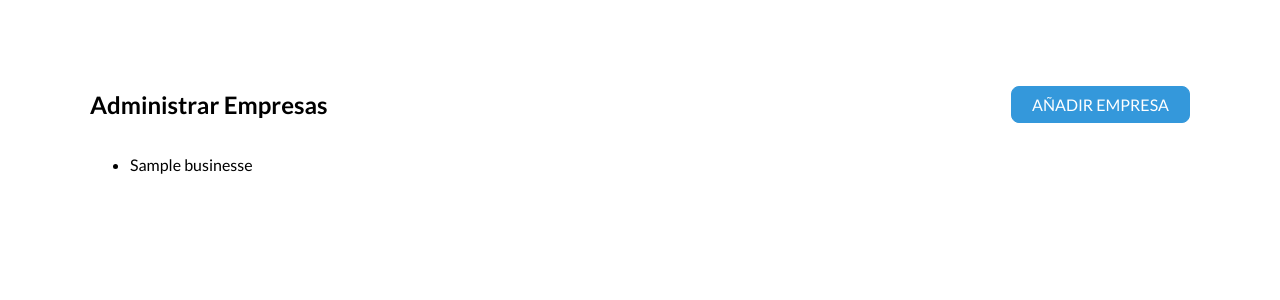
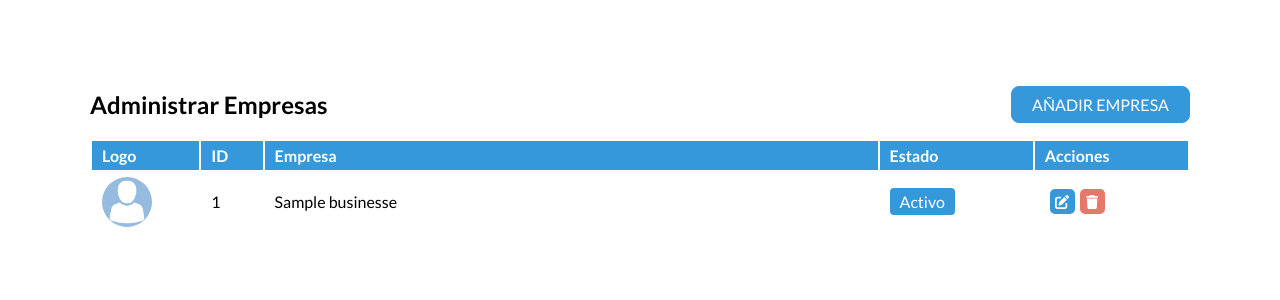
Before and after one commit to angelmgl/docs-system, a PHP site: page /docs-system/admin/empresas in a window 1280 px wide. Shown: the part 69-369 px from the top of the page. Run offline with PHP 8.4, Linux system fonts and the light colour scheme; the visitor is signed in with stand-in values (Sample User, id 1); tables that the repository leaves empty hold one stand-in row (values such as "Sample post"); data that the repository does not hold is empty.

```diff
--- a/admin/empresas/index.php
+++ b/admin/empresas/index.php
@@ -1,6 +1,7 @@
 <?php
 
 require '../../config/config.php';
+require '../../helpers/business.php';
 
 // iniciar sesión y verificar autorización
 session_start();
@@ -53,15 +54,9 @@ $mydb->close();
 
         <?php if (empty($businesses)) { ?>
             <p>No hay resultados para esta búsqueda...</p>
-        <?php } else { ?>
-            <ul>
-                <?php
-                foreach ($businesses as $business) { ?>
-                    <li><?php echo $business["name"] ?></li>
-                <?php }
-                ?>
-            </ul>
-        <?php } ?>
+        <?php } else {
+            include '../../components/admin/business_table.php';
+        } ?>
     </section>
 </body>
 
--- a/admin/usuarios/actions/create_user.php
+++ b/admin/usuarios/actions/create_user.php
@@ -31,7 +31,7 @@ try {
         $profile_picture_path = upload_photo($_FILES['profile_picture'], $upload_system_dir, $upload_url_dir);
     }
 } catch (Exception $e) {
-    handle_form_error($e->getMessage(), $_POST, "/admin/add-user.php");
+    handle_form_error($e->getMessage(), $_POST, "/admin/usuarios/add.php");
 }
 
 // Conexión a la base de datos y preparación de la consulta.
--- a/assets/css/styles.css
+++ b/assets/css/styles.css
@@ -300,6 +300,7 @@ body {
 }
 
 .custom-form .text-input input,
+.custom-form .date-input input,
 .custom-form .file-input input,
 .custom-form .select-input select {
     display: block;
@@ -310,7 +311,8 @@ body {
     border-radius: 5px;
 }
 
-.custom-form #profile-picture-container {
+.custom-form #profile-picture-container,
+.custom-form #logo-container {
     margin: 10px 0;
     width: 100%;
     aspect-ratio: 1;
@@ -319,18 +321,21 @@ body {
     position: relative;
 }
 
-.custom-form #profile-picture-container .action {
+.custom-form #profile-picture-container .action,
+.custom-form #logo-container .action {
     position: absolute;
     top: 10px;
     right: 10px;
 }
 
 .custom-form .file-input #profile-picture-container,
+.custom-form .file-input #logo-container,
 .custom-form .file-input input {
     display: none;
 }
 
 .custom-form .file-input #profile-picture-container.show,
+.custom-form .file-input #logo.show,
 .custom-form .file-input input.show {
     display: block;
 }
@@ -345,6 +350,38 @@ body {
 
 .custom-form .change-password:hover {
     color: var(--primary-color-dark);
+}
+
+.custom-form .date-field {
+    display: flex;
+    align-items: center;
+    justify-content: space-between;
+}
+
+.custom-form .date-field input {
+    width: 80%;
+}
+
+.custom-form .date-field button {
+    width: 18%;
+    padding: 9px 0;
+    text-align: center;
+    font-size: 16px;
+    background: var(--primary-color);
+    color: var(--white-color);
+    border: none;
+    border-radius: 5px;
+    cursor: pointer;
+    transition: all 0.4s;
+}
+
+.custom-form .date-field button:hover {
+    background: var(--primary-color-dark);
+}
+
+.table-actions {
+    display: flex;
+    align-items: center;
 }
 
 .action {
@@ -499,3 +536,77 @@ body {
         gap: 10px;
     }
 }
+
+/* BUSINESS TABLE */
+
+.business-table {
+    width: 100%;
+}
+
+.business-table thead {
+    background: var(--primary-color);
+    color: var(--white-color);
+}
+
+.business-table th, .business-table td {
+    text-align: left;
+    padding: 5px 10px;
+}
+
+.business-table .logo {
+    height: 50px;
+    width: 50px;
+    border-radius: 50%;
+    background-size: cover;
+    background-position: center center;
+}
+
+.business-table tbody tr {
+    cursor: pointer;
+}
+
+.business-table tbody tr:nth-child(odd) {
+    background-color: var(--white-color);
+}
+
+.business-table tbody tr:nth-child(even) {
+    background-color: var(--off-white);
+}
+
+.business-table tbody tr:hover {
+    background: var(--off-white-dark);
+}
+
+.business-table .logo-column {
+    width: 50px;
+}
+
+.business-table .id-column {
+    width: 40px;
+}
+
+.business-table .name-column {
+    width: 400px;
+}
+
+.business-table .status-column {
+    width: 100px;
+}
+
+.business-table .actions-column {
+    width: 100px;
+}
+
+.business-table .status {
+    padding: 4px 10px;
+    border-radius: 4px;
+    color: var(--white-color);
+}
+
+.business-table .status.active {
+    background: var(--primary-color);
+}
+
+.business-table .status.inactive {
+    background: var(--danger-color);
+}
--- /dev/null
+++ b/components/admin/business_table.php
@@ -0,0 +1,45 @@
+<table class="business-table">
+    <thead>
+        <tr>
+            <th class="logo-column">Logo</th>
+            <th class="id-column">ID</th>
+            <th class="name-column">Empresa</th>
+            <th class="status-column">Estado</th>
+            <th class="actions-column">Acciones</th>
+        </tr>
+    </thead>
+    <tbody>
+        <?php
+        foreach ($businesses as $business) { ?>
+            <tr>
+                <td class="logo-column">
+                    <div class="logo" style="background-image: url(<?php echo get_logo($business["logo"]) ?>)"></div>
+                </td>
+                <td class="id-column"><?php echo $business["id"] ?></td>
+                <td class="name-column"><?php echo $business["name"] ?></td>
+                <td class="status-column">
+                    <?php if ($business["is_active"]) { ?>
+                        <span class="status active">Activo</span>
+                    <?php } else { ?>
+                        <span class="status inactive">Inactivo</span>
+                    <?php } ?>
+                </td>
+                <td class="actions-column">
+                    <div class="table-actions">
+                        <a href="<?php echo BASE_URL ?>/admin/usuarios/edit?username=<?php echo $user["username"]; ?>" class="action edit">
+                            <svg xmlns="http://www.w3.org/2000/svg" height="1em" viewBox="0 0 512 512">
+                                <path fill="currentColor" d="M471.6 21.7c-21.9-21.9-57.3-21.9-79.2 0L362.3 51.7l97.9 97.9 30.1-30.1c21.9-21.9 21.9-57.3 0-79.2L471.6 21.7zm-299.2 220c-6.1 6.1-10.8 13.6-13.5 21.9l-29.6 88.8c-2.9 8.6-.6 18.1 5.8 24.6s15.9 8.7 24.6 5.8l88.8-29.6c8.2-2.7 15.7-7.4 21.9-13.5L437.7 172.3 339.7 74.3 172.4 241.7zM96 64C43 64 0 107 0 160V416c0 53 43 96 96 96H352c53 0 96-43 96-96V320c0-17.7-14.3-32-32-32s-32 14.3-32 32v96c0 17.7-14.3 32-32 32H96c-17.7 0-32-14.3-32-32V160c0-17.7 14.3-32 32-32h96c17.7 0 32-14.3 32-32s-14.3-32-32-32H96z" />
+                            </svg>
+                        </a>
+                        <a href="<?php echo BASE_URL ?>/admin/usuarios/delete?username=<?php echo $user["username"]; ?>" class="action delete">
+                            <svg xmlns="http://www.w3.org/2000/svg" height="1em" viewBox="0 0 448 512">
+                                <path fill="currentColor" d="M135.2 17.7L128 32H32C14.3 32 0 46.3 0 64S14.3 96 32 96H416c17.7 0 32-14.3 32-32s-14.3-32-32-32H320l-7.2-14.3C307.4 6.8 296.3 0 284.2 0H163.8c-12.1 0-23.2 6.8-28.6 17.7zM416 128H32L53.2 467c1.6 25.3 22.6 45 47.9 45H346.9c25.3 0 46.3-19.7 47.9-45L416 128z" />
+                            </svg>
+                        </a>
+                    </div>
+                </td>
+            </tr>
+        <?php }
+        ?>
+    </tbody>
+</table>
--- /dev/null
+++ b/helpers/business.php
@@ -0,0 +1,9 @@
+<?php
+
+function get_logo($business) {
+    if(isset($business["logo"]) && $business["logo"]) {
+        return BASE_URL . $business["logo"];
+    } else {
+        return BASE_URL . '/assets/img/avatar.webp';
+    }
+}
```
Also changed, not shown: admin/empresas/actions/create_business.php (added, +66 -0 lines), admin/empresas/add.php (+66 -0 lines), assets/js/businesses.js (added, +31 -0 lines), components/admin/logo_field.php (added, +27 -0 lines), uploads/businesses/.htaccess (added).
